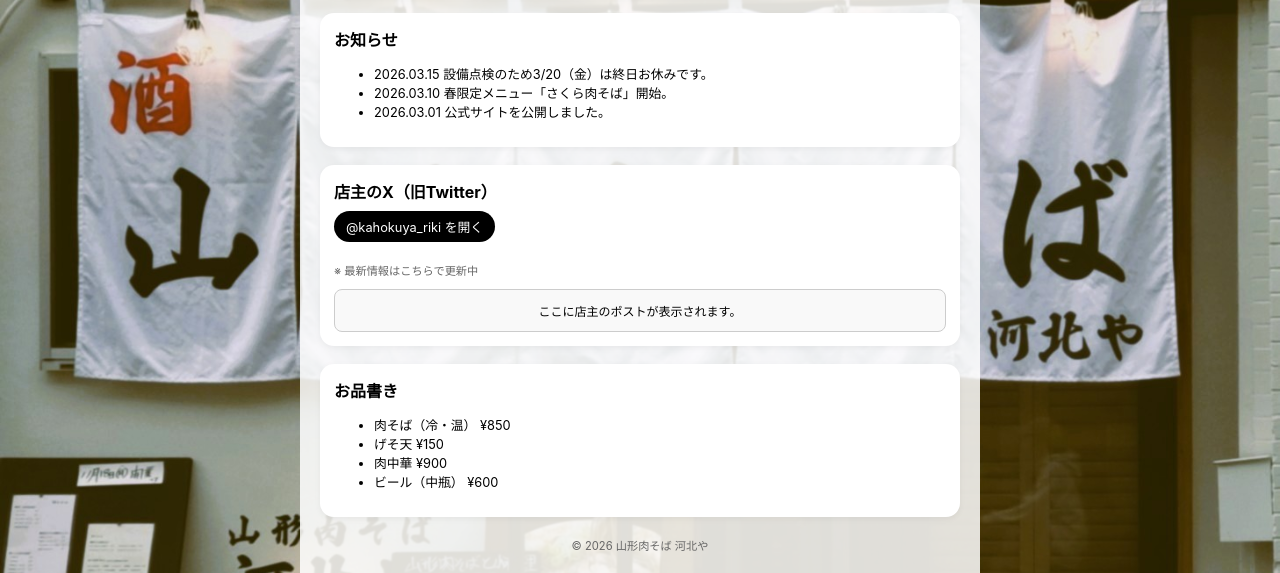
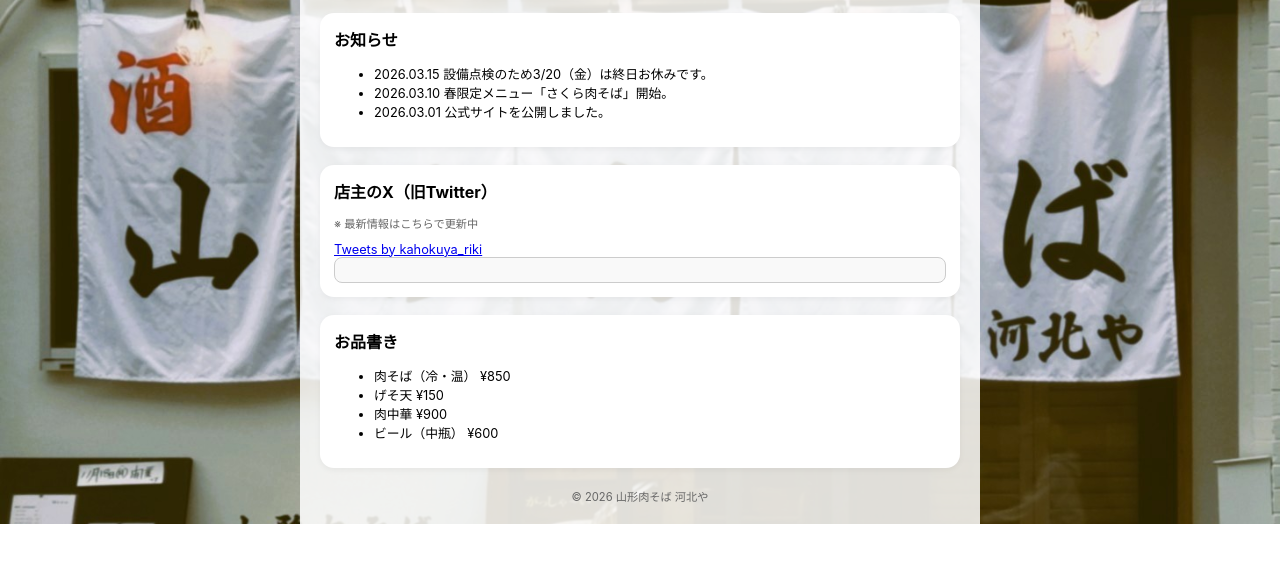
Before and after one commit to otyoufx/kahokuya-web, a plain HTML site: page index.html in a window 1280 px wide. Shown: the part 1101-1674 px from the top of the page. After the commit the page ends 1625 px from the top, so only its background shows below. Drawn offline with Linux system fonts and the light colour scheme.

Commit message:
Twitterのリアルタイム表示更新

```diff
--- a/index.html
+++ b/index.html
@@ -191,15 +191,9 @@
     <!-- X -->
     <div class="card small-card">
       <div class="section-title">店主のX（旧Twitter）</div>
-
-      <a href="https://x.com/kahokuya_riki" class="twitter-button" target="blank">
-        @kahokuya_riki を開く
-      </a>
-
       <p style="font-size:0.7rem; color:#666;">※ 最新情報はこちらで更新中</p>
-
+      <a class="twitter-timeline" href="https://twitter.com/kahokuya_riki?ref_src=twsrc%5Etfw">Tweets by kahokuya_riki</a> <script async src="https://platform.twitter.com/widgets.js" charset="utf-8"></script>
       <div style="border:1px solid #ccc; padding:12px; border-radius:8px; background:#f9f9f9; text-align:center; font-size:0.75rem;">
-        ここに店主のポストが表示されます。
       </div>
     </div>
 
```
